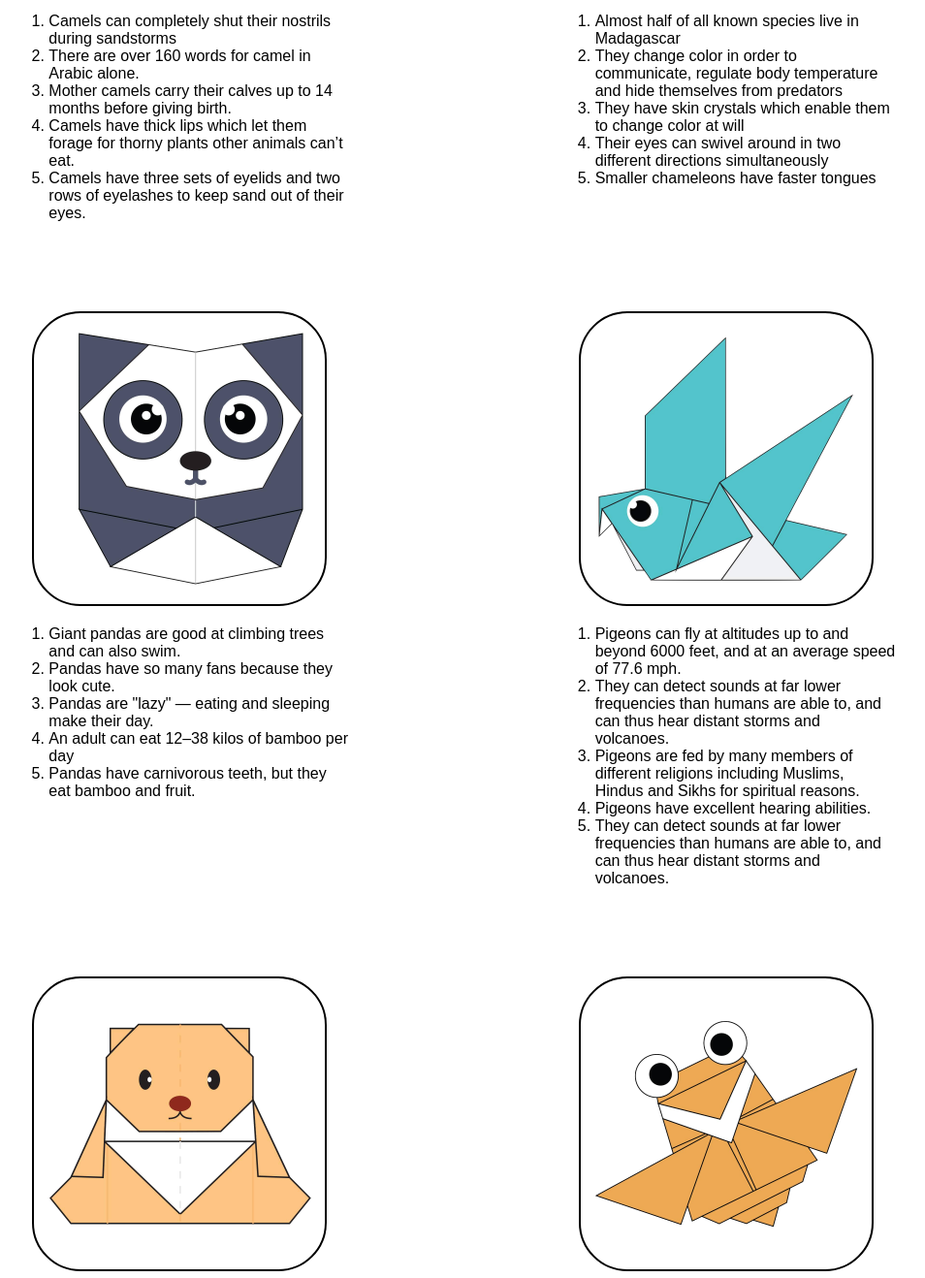
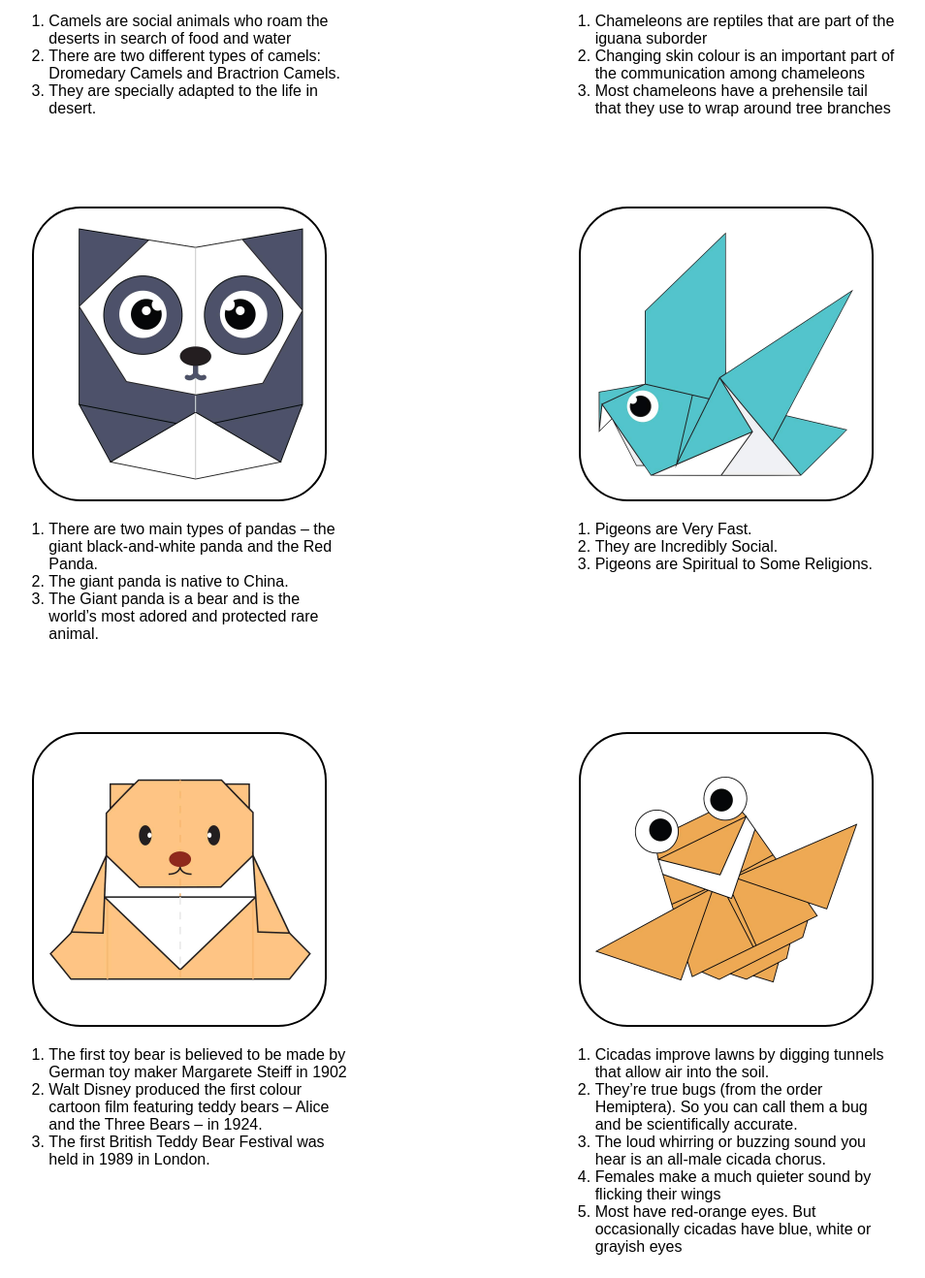
Before and after one commit to ishitaA2009/Project-52-final, a plain HTML site: page index.html in a window 1280 px wide. Shown: the part 814-2132 px from the top of the page at 97% size, without its empty margins (173-1127 px from the left). Drawn offline with Linux system fonts and the light colour scheme.

Commit message:
Add files via upload

```diff
--- a/index.html
+++ b/index.html
@@ -21,9 +21,11 @@
             <div class="text">
             <h3>
                 <center>
-            Step-by-step diagrams are probably the most popular easiest to follow way to show how to fold things out of paper.
-            Trying to find good origami instructions on the internet can be a lot of work though.To help your search, we've put
-            together the largest database of free origami original diagrams anywhere on the internet.
+                    Step by Step diagrams are probably the most popular and easiest to follow way to
+          show how to fold things out of paper.
+          Trying to find good origami instructions on the Internet can be a lot of work though. To
+          help your search we have put together the largest database of  free origami diagrams
+          anywhere on the internet.
                 </center>
             </h3>
         </div>
@@ -40,11 +42,9 @@
                 </center>
                 <p>
                     <ol>
-                        <li>Camels can completely shut their nostrils during sandstorms</li>
-                        <li>There are over 160 words for camel in Arabic alone.</li>
-                        <li>Mother camels carry their calves up to 14 months before giving birth.</li>
-                        <li>Camels have thick lips which let them forage for thorny plants other animals can’t eat.</li>
-                        <li>Camels have three sets of eyelids and two rows of eyelashes to keep sand out of their eyes.</li>
+                        <li> Camels are social animals who roam the deserts in search of food and water </li>
+                        <li> There are two different types of camels: Dromedary Camels and Bractrion Camels. </li>
+                        <li> They are specially adapted to the life in desert. </li>
                     </ol>
                 </p>
             </div>
@@ -58,11 +58,9 @@
                 </center>
                 <p>
                     <ol>
-                        <li>Almost half of all known species live in Madagascar</li>
-                        <li>They change color in order to communicate, regulate body temperature and hide themselves from predators</li>
-                        <li>They have skin crystals which enable them to change color at will</li>
-                        <li>Their eyes can swivel around in two different directions simultaneously</li>
-                        <li>Smaller chameleons have faster tongues</li>
+                         <li> Chameleons are reptiles that are part of the iguana suborder</li>
+                        <li> Changing skin colour is an important part of the communication among chameleons</li>
+                        <li> Most chameleons have a prehensile tail that they use to wrap around tree branches</li>
                     </ol>
                 </p>
             </div>
@@ -76,11 +74,9 @@
                 </center>
                 <p>
                     <ol>
-                        <li>Giant pandas are good at climbing trees and can also swim.</li>
-                        <li>Pandas have so many fans because they look cute.</li>
-                        <li>Pandas are "lazy" — eating and sleeping make their day.</li>
-                        <li>An adult can eat 12–38 kilos of bamboo per day</li>
-                        <li>Pandas have carnivorous teeth, but they eat bamboo and fruit.</li>
+                        <li> There are two main types of pandas – the giant black-and-white panda and the Red Panda.</li>
+                        <li> The giant panda is native to China.</li>
+                        <li> The Giant panda is a bear and is the world’s most adored and protected rare animal.</li>
                     </ol>
                 </p>
             </div>
@@ -94,11 +90,9 @@
                 </center>
                 <p>
                     <ol>
-                        <li>Pigeons can fly at altitudes up to and beyond 6000 feet, and at an average speed of 77.6 mph.</li>
-                        <li>They can detect sounds at far lower frequencies than humans are able to, and can thus hear distant storms and volcanoes.</li>
-                        <li>Pigeons are fed by many members of different religions including Muslims, Hindus and Sikhs for spiritual reasons.</li>
-                        <li>Pigeons have excellent hearing abilities.</li>
-                        <li>They can detect sounds at far lower frequencies than humans are able to, and can thus hear distant storms and volcanoes.</li>
+                        <li> Pigeons are Very Fast.</li>
+                        <li> They are Incredibly Social.</li>
+                        <li> Pigeons are Spiritual to Some Religions.</li>
                     </ol>
                 </p>
             </div>
@@ -112,11 +106,9 @@
                 </center>
                 <p>
                     <ol>
-                        <li>Teddy bears got their name from the story that Teddy Roosevelt refused to shoot a bear cub while on a hunting trip in 1902.</li>
-                        <li>The first toy stuffed bear was created by German toymaker Margarete Steiff. She created a soft plush with movable arms and legs and a friendly face after taking her nephew to the zoo in 1903.</li>
-                        <li>The world's smallest stitched teddy bear is a mere 0.29 inches tall! It was created by South African artist Cheryl Moss who is known for her minuscule work.</li>
-                        <li>The official term for a teddy bear collector is an ‘arctophile’.</li>
-                        <li>The Oxford English Dictionary dates the first use of the term teddy bear to 1906.</li>
+                        <li> The first toy bear is believed to be made by German toy maker Margarete Steiff in 1902 </li>
+                        <li> Walt Disney produced the first colour cartoon film featuring teddy bears – Alice and the Three Bears – in 1924.</li>
+                        <li> The first British Teddy Bear Festival was held in 1989 in London.</li>
                     </ol>
                 </p>
             </div>
--- a/style.css
+++ b/style.css
@@ -23,7 +23,7 @@ a:visited{
     position: absolute;
     top: 30px;
     justify-content: space-between;
-    font-family:Georgia, 'Times New Roman', Times, serif;
+    font-family:'Times New Roman', Times, serif;
 }
 
 .grid{
```
